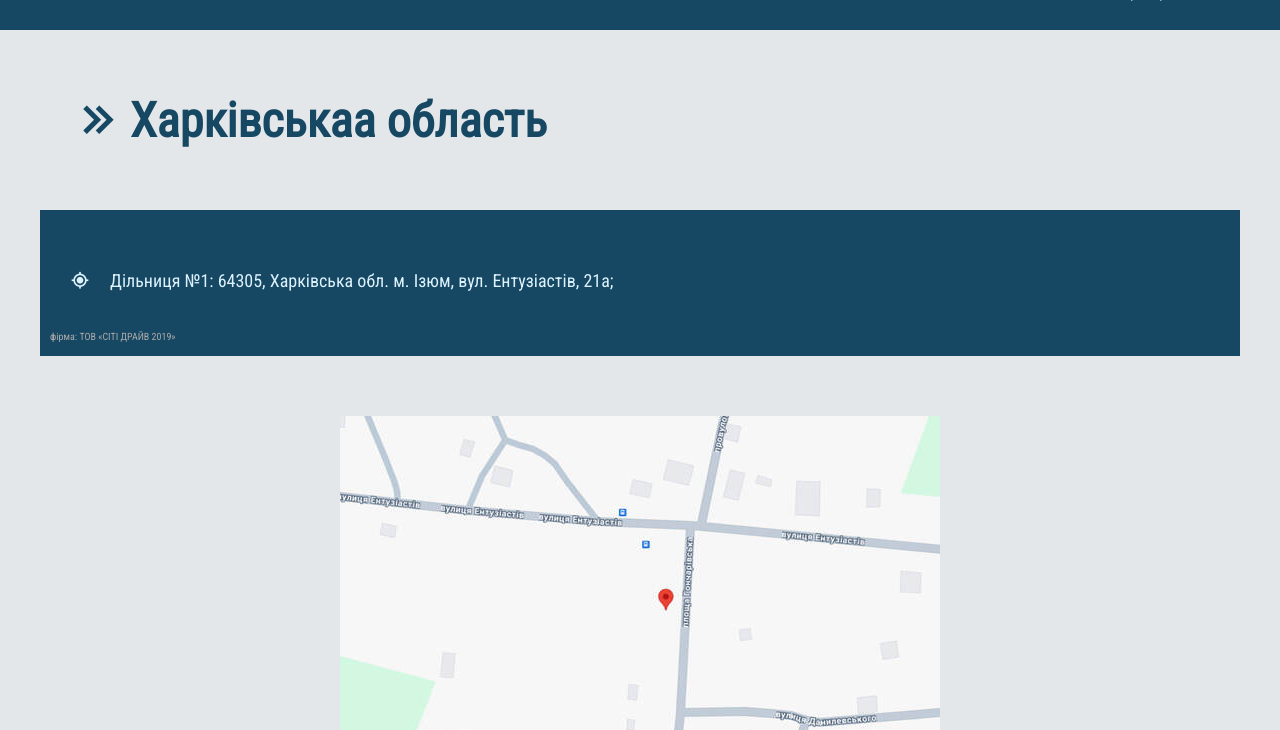
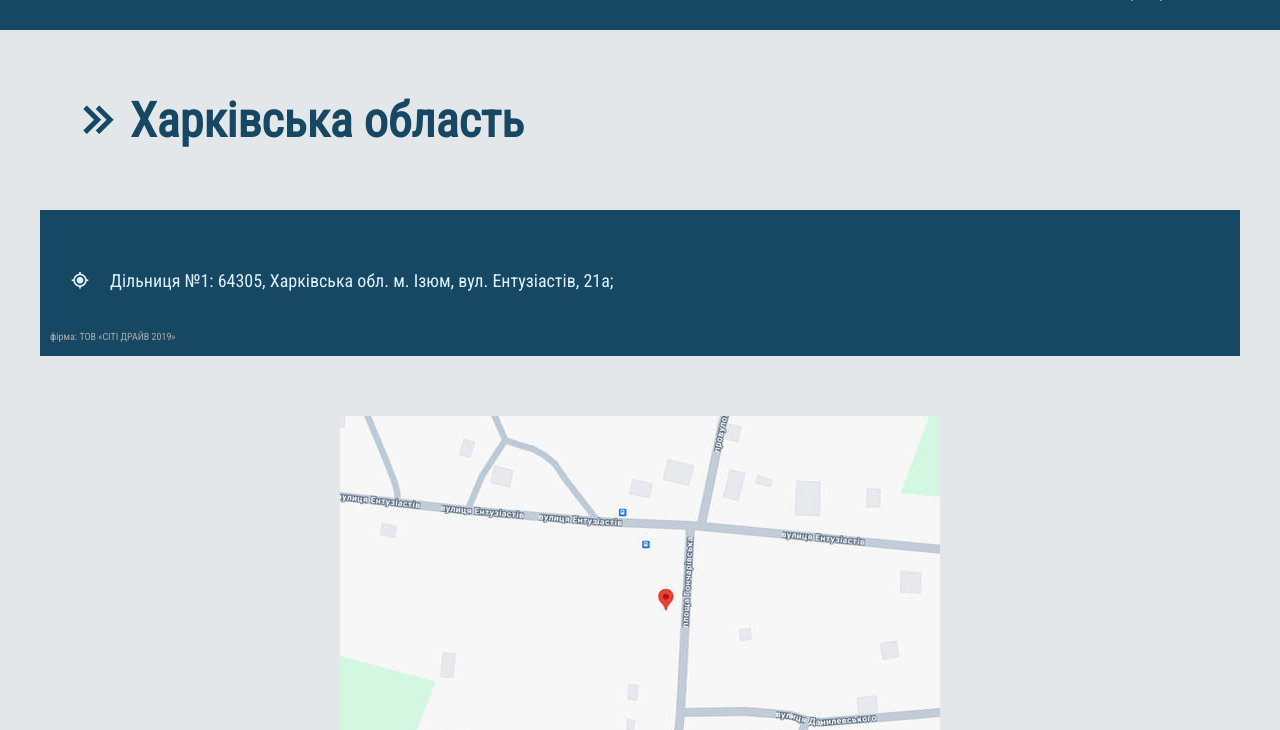
Before and after one commit to Pol9k/tksvita, a plain HTML site: page kharkiv.html in a window 1280 px wide. Shown: the part 70-800 px from the top of the page. Drawn offline with nearby package versions, Linux system fonts and the light colour scheme.

Commit message:
Add files via upload

```diff
--- a/kharkiv.html
+++ b/kharkiv.html
@@ -63,7 +63,7 @@
     <div class="container">
       <div class="town__block town__block-title">
         <i class='bx bx-chevrons-right'></i>
-        <h2 class="block-title--h2">Харківськаа область</h2>
+        <h2 class="block-title--h2">Харківська область</h2>
       </div>
 
       <div class="town__block town__block-address">
```
